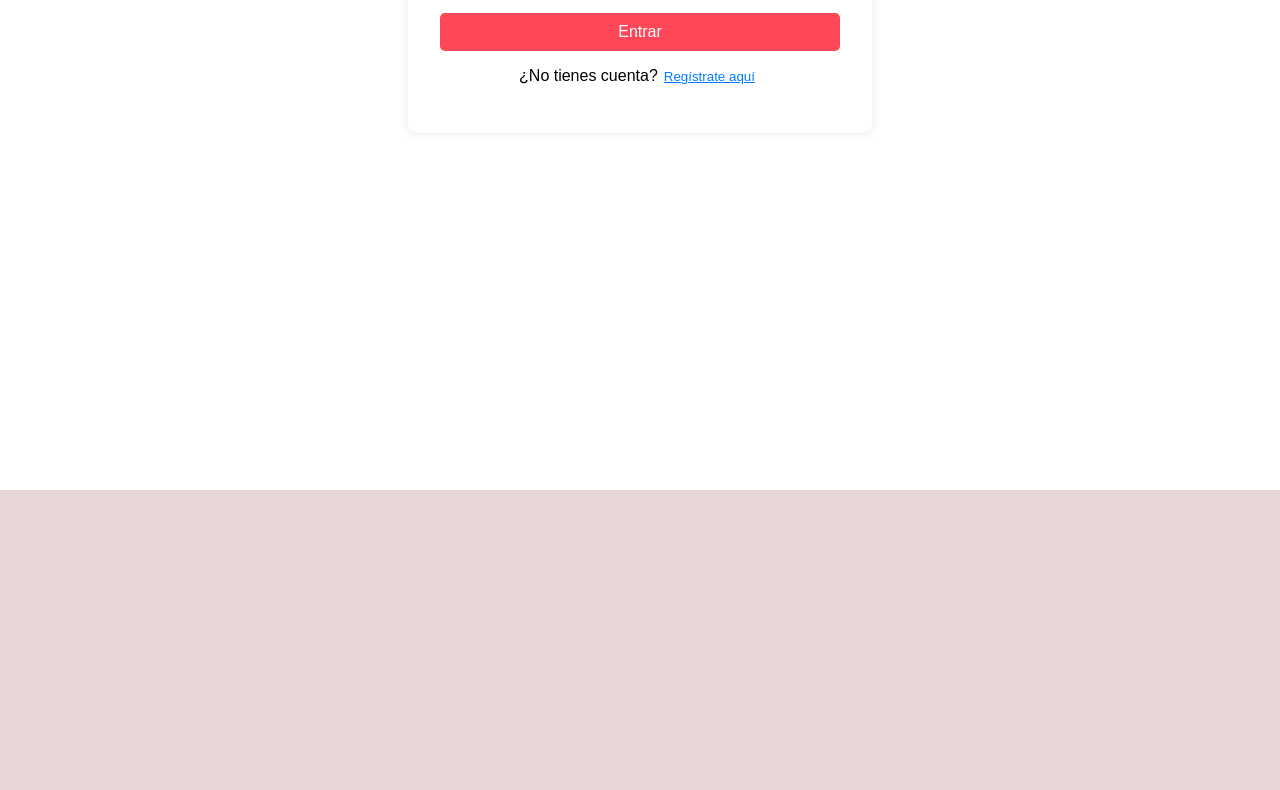
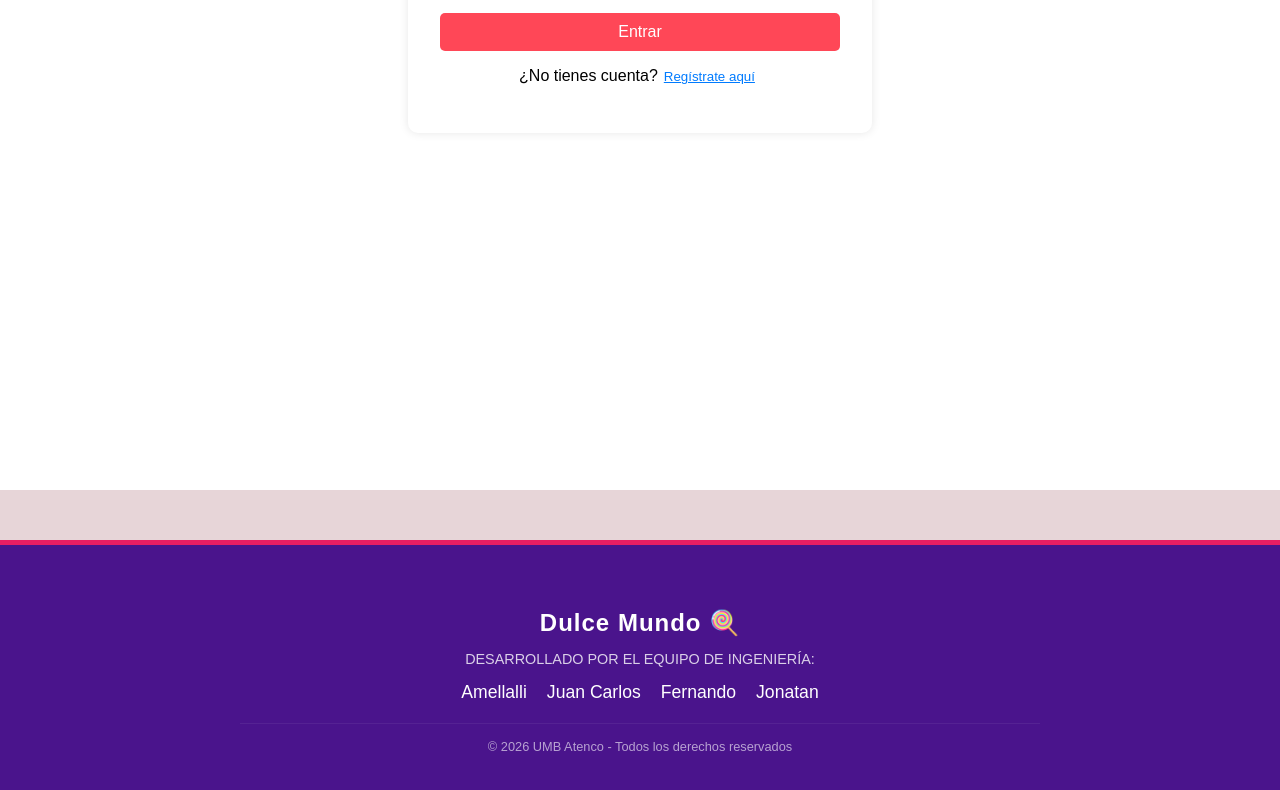
Before and after one commit to Amellalli071204/dulceria-app, a React (Vite) app in the folder frontend/: page /login in a window 1280 px wide. Shown: the part 310-1100 px from the top of the page. Before the commit the page ends 800 px from the top, so only its background shows below. Built offline with nearby package versions, Linux system fonts and the light colour scheme; no server answers; what @mercadopago/sdk-react would draw is missing.

Commit message:
UI: Agregado Footer de desarrolladores y fondo blanco rosáceo

```diff
--- a/frontend/src/App.jsx
+++ b/frontend/src/App.jsx
@@ -5,6 +5,7 @@ import Login from './pages/Login';
 import Catalog from './pages/Catalogo';
 import Cart from './pages/Cart';
 import Admin from './pages/Admin';
+import Footer from './components/Footer';
 
 function App() {
   return (
@@ -24,6 +25,7 @@ function App() {
           </Routes>
 
         </div>
+       <Footer />
       </BrowserRouter>
     </CartProvider>
   );
--- /dev/null
+++ b/frontend/src/components/Footer.jsx
@@ -0,0 +1,64 @@
+export default function Footer() {
+  return (
+    <footer style={footerStyle}>
+      <div style={contentStyle}>
+        <p style={brandStyle}>Dulce Mundo 🍭</p>
+        <p style={teamTitleStyle}>Desarrollado por el equipo de Ingeniería:</p>
+        <div style={namesGridStyle}>
+          <span>Amellalli</span>
+          <span>Juan Carlos</span>
+          <span>Fernando</span>
+          <span>Jonatan</span>
+        </div>
+        <p style={copyrightStyle}>© 2026 UMB Atenco - Todos los derechos reservados</p>
+      </div>
+    </footer>
+  );
+}
+
+// --- ESTILOS ---
+const footerStyle = {
+  backgroundColor: '#4A148C', // Morado oscuro para que contraste con el rosa
+  color: 'white',
+  padding: '40px 20px',
+  marginTop: '50px',
+  textAlign: 'center',
+  borderTop: '5px solid #E91E63' // Línea rosa mexicano arriba
+};
+
+const contentStyle = {
+  maxWidth: '800px',
+  margin: '0 auto'
+};
+
+const brandStyle = {
+  fontSize: '1.5rem',
+  fontWeight: 'bold',
+  marginBottom: '10px',
+  letterSpacing: '1px'
+};
+
+const teamTitleStyle = {
+  fontSize: '0.9rem',
+  opacity: '0.8',
+  marginBottom: '15px',
+  textTransform: 'uppercase'
+};
+
+const namesGridStyle = {
+  display: 'flex',
+  justifyContent: 'center',
+  gap: '20px',
+  flexWrap: 'wrap',
+  fontSize: '1.1rem',
+  fontWeight: '500',
+  marginBottom: '20px'
+};
+
+const copyrightStyle = {
+  fontSize: '0.8rem',
+  opacity: '0.6',
+  marginTop: '20px',
+  borderTop: '1px solid rgba(255,255,255,0.1)',
+  paddingTop: '15px'
+};
```
